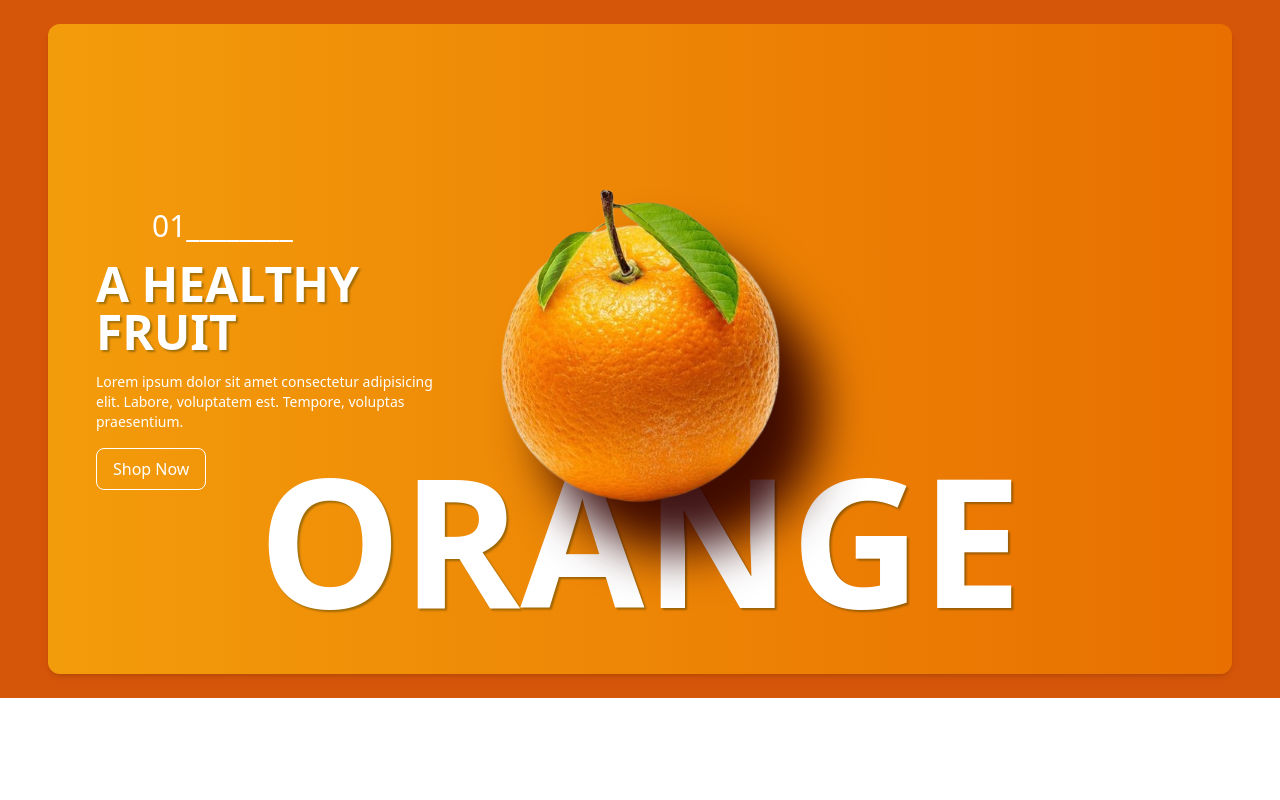
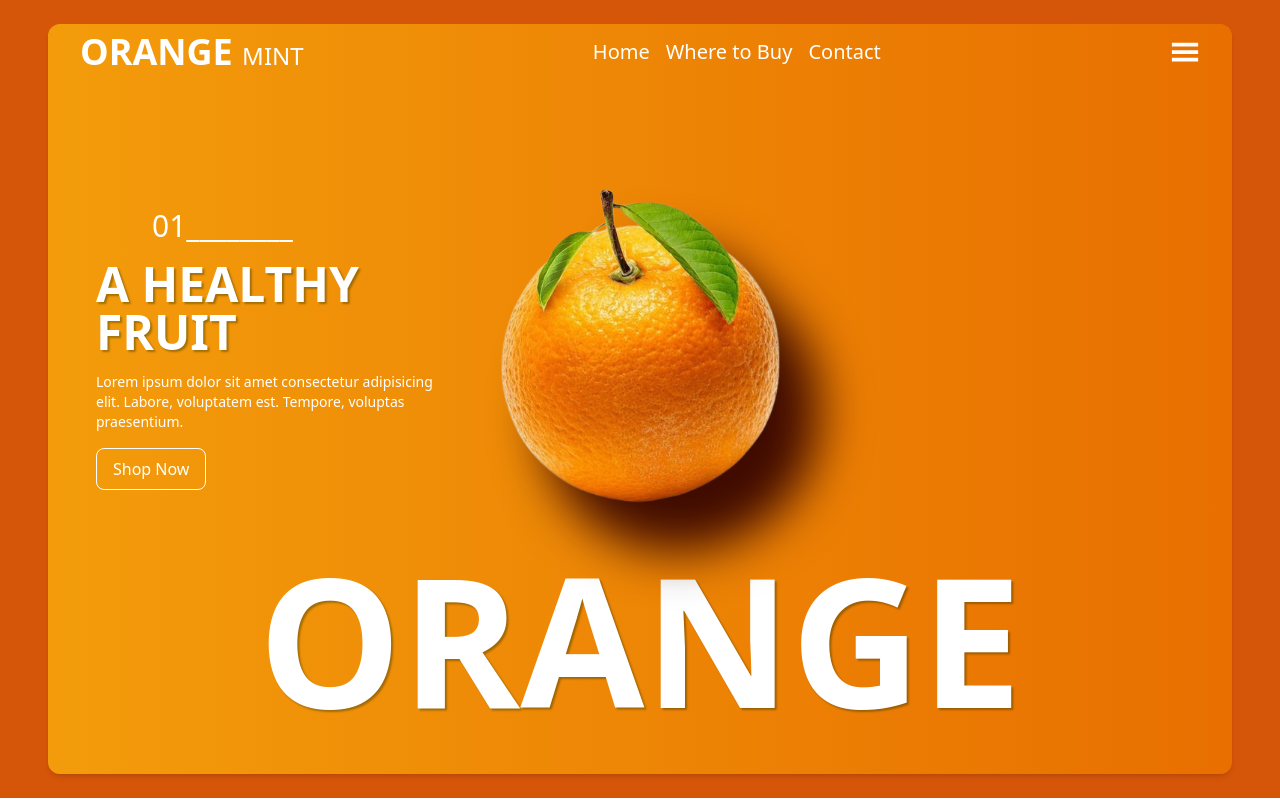
Before and after one commit to freetimezp/js-eatme-12-grocery, a React (Vite) app: page / in a window 1280 px wide. Built offline with nearby package versions, Linux system fonts and the light colour scheme.

Commit message:
03. js-eatme-12-grocery. Navbar component.

```diff
--- a/package.json
+++ b/package.json
@@ -11,7 +11,8 @@
   },
   "dependencies": {
     "react": "^18.2.0",
-    "react-dom": "^18.2.0"
+    "react-dom": "^18.2.0",
+    "react-icons": "^5.0.1"
   },
   "devDependencies": {
     "@types/react": "^18.2.56",
--- a/src/components/Hero/Hero.jsx
+++ b/src/components/Hero/Hero.jsx
@@ -1,12 +1,21 @@
+import { useState } from 'react';
+
+import { FaFacebookF, FaLinkedinIn } from 'react-icons/fa';
+import { FaInstagram } from 'react-icons/fa6';
+
 import heroImg from '../../assets/images/orangebg.png';
+import Navbar from '../Navbar/Navbar';
 
 const Hero = () => {
+    const [sidebar, setSidebar] = useState(false);
+
     return (
         <main className="md:px-12 md:py-6 bg-primaryDark">
-            <section className="relative min-h-[650px] bg-gradient-to-r from-primary to-secondary
+            <section className="relative min-h-[750px] bg-gradient-to-r from-primary to-secondary
                 w-full md:rounded-xl shadow-md">
                 <div className="container">
                     {/* navbar */}
+                    <Navbar sidebar={sidebar} setSidebar={setSidebar} />
 
                     {/* hero */}
                     <div className="grid grid-cols-1 md:grid-cols-2 lg:grid-cols-3 place-items-center
@@ -39,6 +48,33 @@ const Hero = () => {
                 <h1 className='large-text'>
                     Orange
                 </h1>
+
+                {sidebar && (
+                    <div className='absolute top-0 right-0 w-[120px] h-full bg-gradient-to-r
+                        from-primary to-secondary z-10'>
+                        <div className='w-full h-full flex justify-center items-center'>
+                            <div className='text-white flex flex-col justify-center items-center
+                                gap-6'>
+                                <div className='w-[1px] h-[70px] bg-white'></div>
+
+                                <div className='inline-block p-2 rounded-full cursor-pointer border
+                                    border-white'>
+                                    <FaFacebookF className='text-2xl' />
+                                </div>
+                                <div className='inline-block p-2 rounded-full cursor-pointer border
+                                    border-white'>
+                                    <FaLinkedinIn className='text-2xl' />
+                                </div>
+                                <div className='inline-block p-2 rounded-full cursor-pointer border
+                                    border-white'>
+                                    <FaInstagram className='text-2xl' />
+                                </div>
+
+                                <div className='w-[1px] h-[70px] bg-white'></div>
+                            </div>
+                        </div>
+                    </div>
+                )}
             </section>
         </main>
     );
--- a/src/components/Navbar/Navbar.jsx
+++ b/src/components/Navbar/Navbar.jsx
@@ -1,9 +1,26 @@
+/* eslint-disable react/prop-types */
+import { GiHamburgerMenu } from 'react-icons/gi';
 
+const Navbar = ({ sidebar, setSidebar }) => {
+    return (
+        <div className='absolute top-0 left-0 w-full py-2 text-white z-20'>
+            <div className="container">
+                <div className="flex justify-between items-center">
+                    <h1 className="text-4xl font-bold uppercase">
+                        Orange <span className="font-normal text-2xl">Mint</span>
+                    </h1>
 
-const Navbar = () => {
-    return (
-        <div>
-            Navbar
+                    <ul className="lg:flex hidden space-x-4 text-xl">
+                        <li><a href="#">Home</a></li>
+                        <li><a href="#">Where to Buy</a></li>
+                        <li><a href="#">Contact</a></li>
+                    </ul>
+
+                    <div onClick={() => setSidebar(!sidebar)}>
+                        <GiHamburgerMenu className='text-3xl cursor-pointer' />
+                    </div>
+                </div>
+            </div>
         </div>
     );
 }
```
Also changed, not shown: 1 other file (tests, documents, lock files or other folders).
